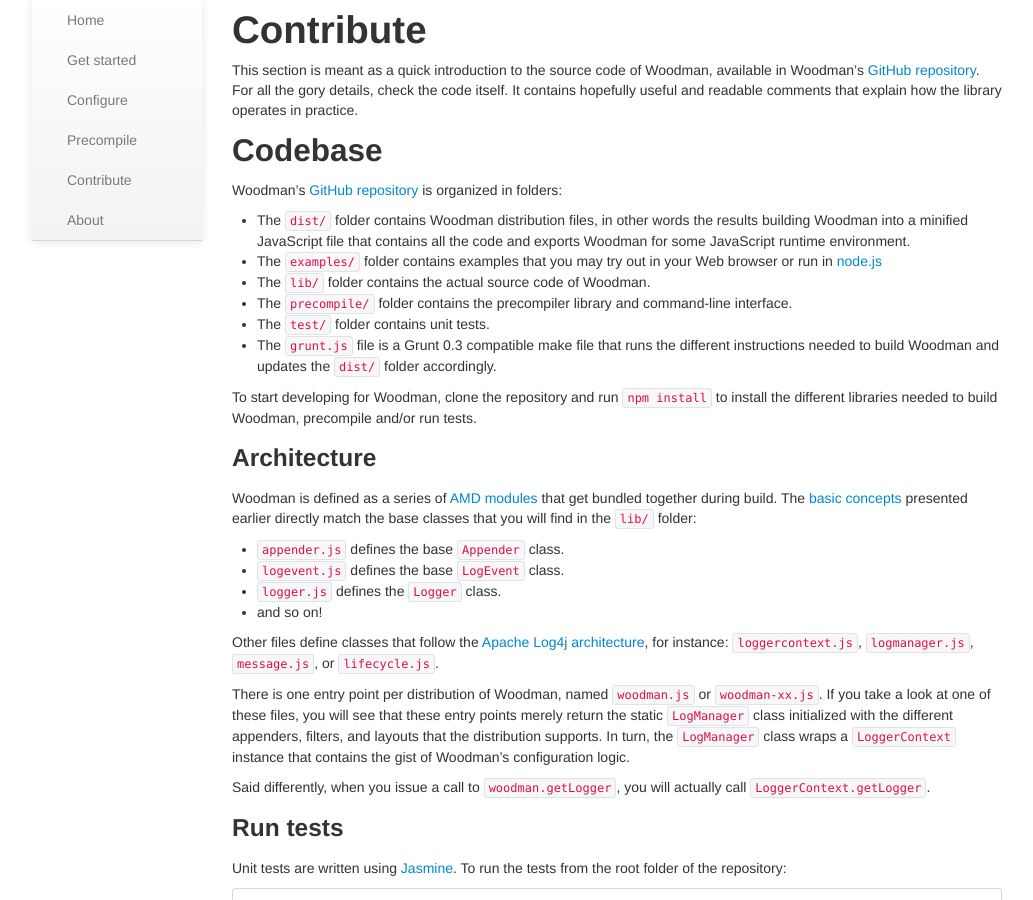
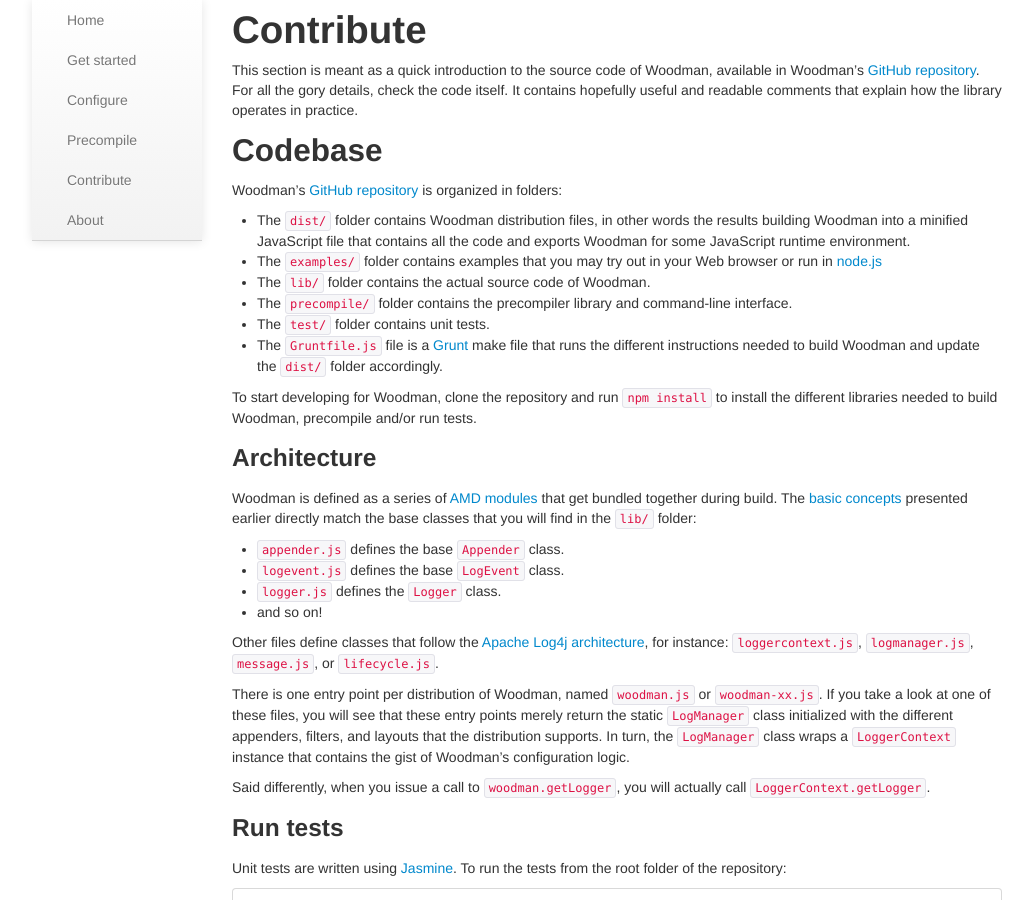
Before and after one commit to joshfire/woodman, a Jekyll site: the page built from contribute.md, in a window 1280 px wide and 900 px high. Shown: the whole window, without its empty margins (123-1156 px from the left). Built offline with Jekyll 4.4.1, drawn with Linux system fonts in a browser that asks for light colours; some web fonts are replaced; Markdown is read by kramdown in place of the engine named in the settings.

Commit message:
Update Gruntfile reference and add link to gruntjs.com

```diff
--- a/contribute.md
+++ b/contribute.md
@@ -13,7 +13,7 @@
 - The `lib/` folder contains the actual source code of Woodman.
 - The `precompile/` folder contains the precompiler library and command-line interface.
 - The `test/` folder contains unit tests.
-- The `grunt.js` file is a Grunt 0.3 compatible make file that runs the different instructions needed to build Woodman and updates the `dist/` folder accordingly.
+- The `Gruntfile.js` file is a [Grunt](http://gruntjs.com) make file that runs the different instructions needed to build Woodman and update the `dist/` folder accordingly.
 
 To start developing for Woodman, clone the repository and run `npm install` to install the different libraries needed to build Woodman, precompile and/or run tests.
 
```
